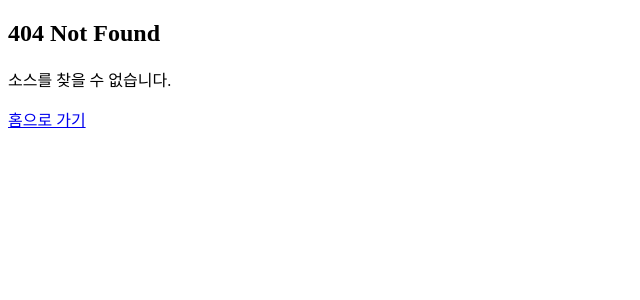
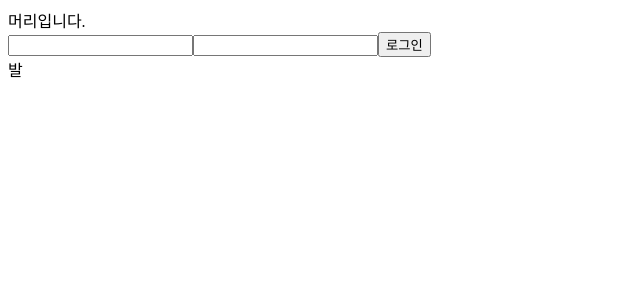
Before and after one commit to suong1272000/next, a Next.js app in the folder next-practice/: page /login in a window 1280 px wide. Before the commit this address had no page. Shown: the top 300 px of the page, without its empty margins (0-640 px from the left). Built offline with nearby package versions, Linux system fonts and the light colour scheme.

Commit message:
feat: login

```diff
--- /dev/null
+++ b/next-practice/src/app/cgv/page.tsx
@@ -0,0 +1,4 @@
+const cgv = () => {
+    return <div>cgv 영화관</div>
+}
+export default cgv
--- /dev/null
+++ b/next-practice/src/app/dashboard/admin/page.tsx
@@ -0,0 +1,4 @@
+const admin = () => {
+    return <div>관리자 페이지</div>
+}
+export default admin
--- /dev/null
+++ b/next-practice/src/pages/_app.tsx
@@ -0,0 +1,10 @@
+import { AppProps } from "next/app";
+import DefaultLayout from "./defaultLayout";
+function MyApp({ Component, pageProps }: AppProps) {
+    return (
+        <DefaultLayout>
+            <Component {...pageProps} />
+        </DefaultLayout>
+    );
+}
+export default MyApp;
--- /dev/null
+++ b/next-practice/src/pages/defaultLayout.tsx
@@ -0,0 +1,14 @@
+import { ReactNode } from "react";
+type LayoutProps = {
+    children: ReactNode;
+};
+const DefaultLayout = ({ children }: LayoutProps) => {
+    return (
+        <>
+            <header>머리입니다.</header>
+            <div>{children}</div>
+            <footer>발</footer>
+        </>
+    );
+};
+export default DefaultLayout;
--- /dev/null
+++ b/next-practice/src/pages/login.tsx
@@ -0,0 +1,40 @@
+import { GetServerSideProps } from "next";
+import { FC, useState } from "react";
+export const getServerSideProps: GetServerSideProps = async (context): Promise<{props:any}> => {
+    return {
+        props: {},
+    };
+};
+
+type LoginProps = {
+    props: any;
+};
+
+const Login: FC<LoginProps> = ({props}) => {
+    const [username, setUsername] = useState("");
+    const [password, setPassword] = useState("");
+
+    const UnChange = (e: React.ChangeEvent<HTMLInputElement>) => {
+        setUsername(e.target.value);
+    };
+    const PwChange = (e: React.ChangeEvent<HTMLInputElement>) => {
+        setPassword(e.target.value);
+    };
+
+    const Login = () => {
+        if (username === "mega" && password === "123") {
+            alert("true");
+        } else {
+            alert("false");
+        }
+    };
+
+    return (
+        <div>
+            <input type="text" value={username} onChange={UnChange}/>
+            <input type="password" value={password} onChange={PwChange}/>
+            <button onClick={Login}>로그인</button>
+        </div>
+    );
+};
+export default Login;
```
Also changed, not shown: next-practice/src/app/page.tsx (+9 -8 lines), next-practice/src/pages/main.tsx (added, +23 -0 lines), next-practice/src/app/dashboard/layout.tsx (added).
